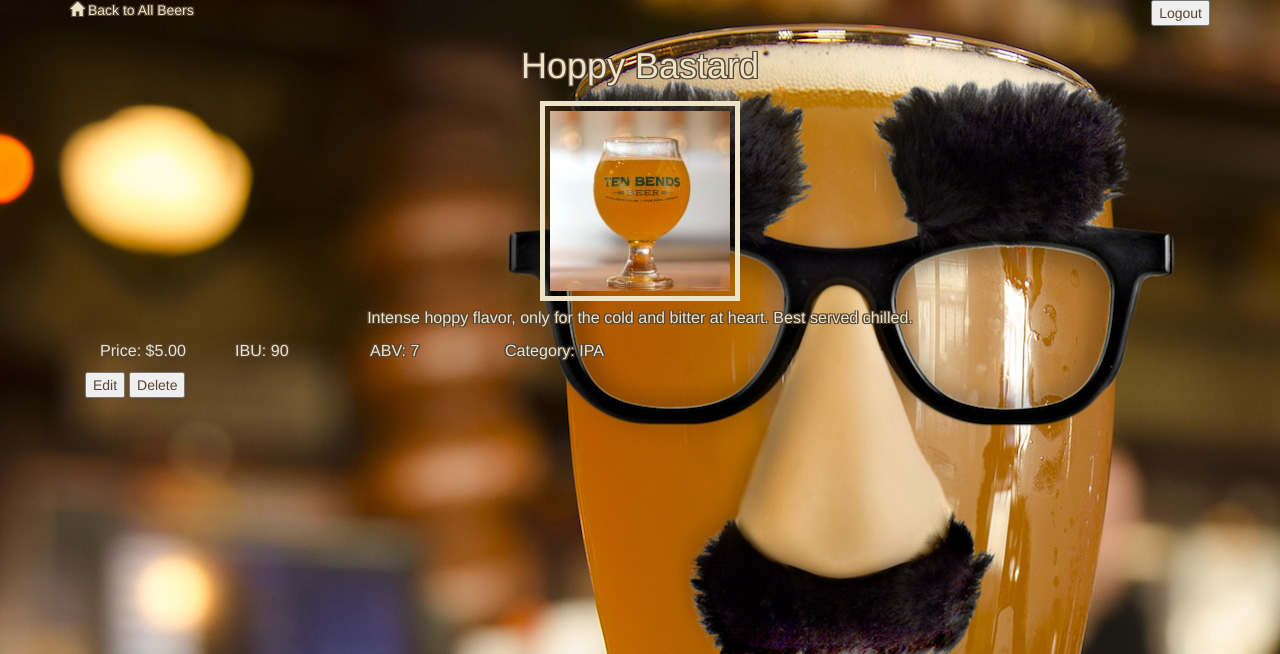
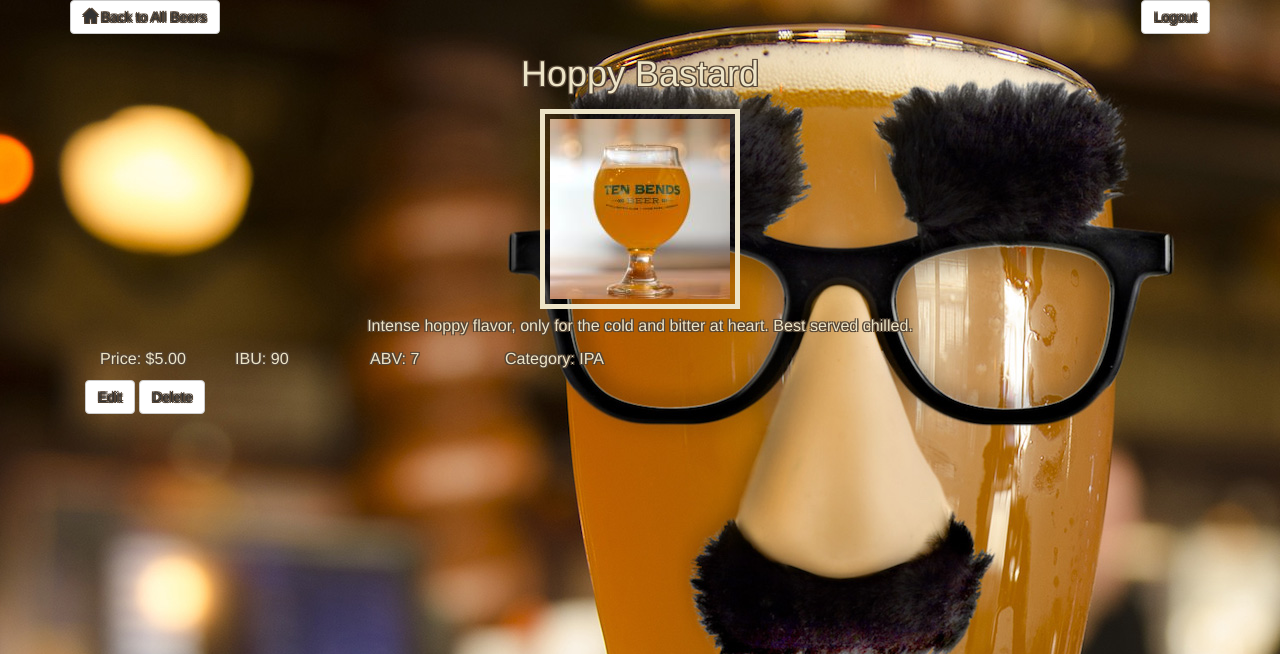
Before and after one commit to dlaurence269/item_catalog, a Flask app: page /beers/1 in a window 1280 px wide. Shown: the top 654 px of the page. Run offline with Flask 2, Linux system fonts and the light colour scheme; data comes from the database, SQL or seed files in the repository; some libraries are stand-ins or nearby versions.

Commit message:
Change all the submit buttons in to Bootstrap buttons.

```diff
--- a/templates/deleteBeer.html
+++ b/templates/deleteBeer.html
@@ -7,8 +7,8 @@
     <h1>Delete "{{item.name}}"</h1>
     <p>Are you sure you want to delete "{{item.name}}"?</p>
     <form action="#" method = "post">
-        <input type="submit" name="delete" value="Delete">
-        <a href="{{url_for('showSpecificBeer', item_id = item.id)}}">Cancel</a>
+        <input type="submit" name="delete" value="Delete" class="btn btn-default">
+        <a href="{{url_for('showSpecificBeer', item_id = item.id)}}" class="btn btn-default">Cancel</a>
     </form>
 
 {% endblock %}
--- a/templates/editBeer.html
+++ b/templates/editBeer.html
@@ -45,8 +45,8 @@
                 {% endfor %}
             </select>
         </p>
-        <input type="submit" name="edit" value="Save Edit">
-        <a href="{{url_for('showSpecificBeer', item_id = item.id)}}">Cancel</a>
+        <input type="submit" name="edit" value="Save Edit" class="btn btn-default">
+        <a href="{{url_for('showSpecificBeer', item_id = item.id)}}" class="btn btn-default">Cancel</a>
     </form>
 
 {% endblock %}
--- a/templates/header.html
+++ b/templates/header.html
@@ -1,6 +1,6 @@
 <div class="row top-menu">
     <div class="col-md-6">
-        <a href="{{url_for('showAllBeers')}}">
+        <a href="{{url_for('showAllBeers')}}" class="btn btn-default">
             <span class="glyphicon glyphicon-home" aria-hidden="true"></span> Back to All Beers
         </a>
     </div>
@@ -23,9 +23,9 @@
         {% endif %}
         -->
         {% if False %}
-            <a href="{{url_for('showAllBeers')}}"><input type='submit' name='login' value='Login'></a>
+            <a href="{{url_for('showAllBeers')}}" class="btn btn-default">Login</a>
         {% else %}
-            <a href="{{url_for('showAllBeers')}}"><input type='submit' name='logout' value='Logout'></a>
+            <a href="{{url_for('showAllBeers')}}" class="btn btn-default">Logout</a>
         {% endif %}
     </div>
 </div>
--- a/templates/newBeer.html
+++ b/templates/newBeer.html
@@ -40,8 +40,8 @@
                 {% endfor %}
             </select>
         </p>
-        <input type="submit" name="#" id="#" value="Save New">
-        <a href="{{url_for('showAllBeers')}}">Cancel</a>
+        <input type="submit" value="Save New" class="btn btn-default">
+        <a href="{{url_for('showAllBeers')}}" class="btn btn-default">Cancel</a>
     </form>
 
 {% endblock %}
--- a/templates/showAllBeers.html
+++ b/templates/showAllBeers.html
@@ -23,7 +23,7 @@
 
     <!-- Create New Beer -->
     <div class="col-md-12 create_new_beer">
-        <a href="{{url_for('newBeer')}}"><input type="submit" value="Create a NEW Beer"></a>
+        <a href="{{url_for('newBeer')}}" class="btn btn-default">Create a NEW Beer</a>
     </div>
 
     <!-- Templating dynamically generates the appropriate 'picture', 'beer name', and 'beer' description. -->
--- a/templates/showSpecificBeer.html
+++ b/templates/showSpecificBeer.html
@@ -34,8 +34,8 @@
 
     <!-- Edit and Delete buttons. -->
     <div class="col-md-12 specific_POST">
-        <a href="{{url_for('editBeer', item_id = item.id)}}"><input type='submit' value='Edit'></a>
-        <a href="{{url_for('deleteBeer', item_id = item.id)}}"><input type='submit' value='Delete'></a>
+        <a href="{{url_for('editBeer', item_id = item.id)}}" class="btn btn-default">Edit</a>
+        <a href="{{url_for('deleteBeer', item_id = item.id)}}" class="btn btn-default">Delete</a>
     </div>
 
 
```
